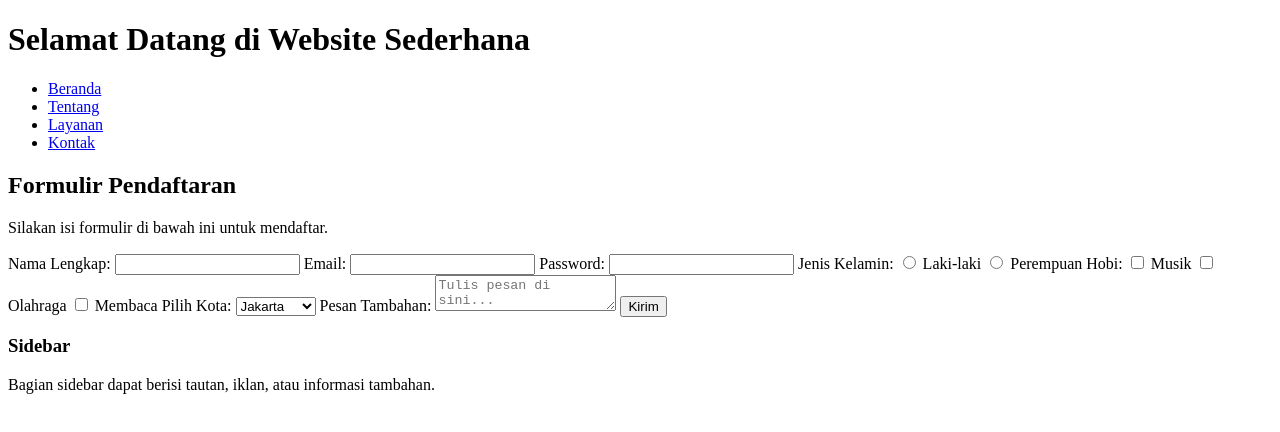
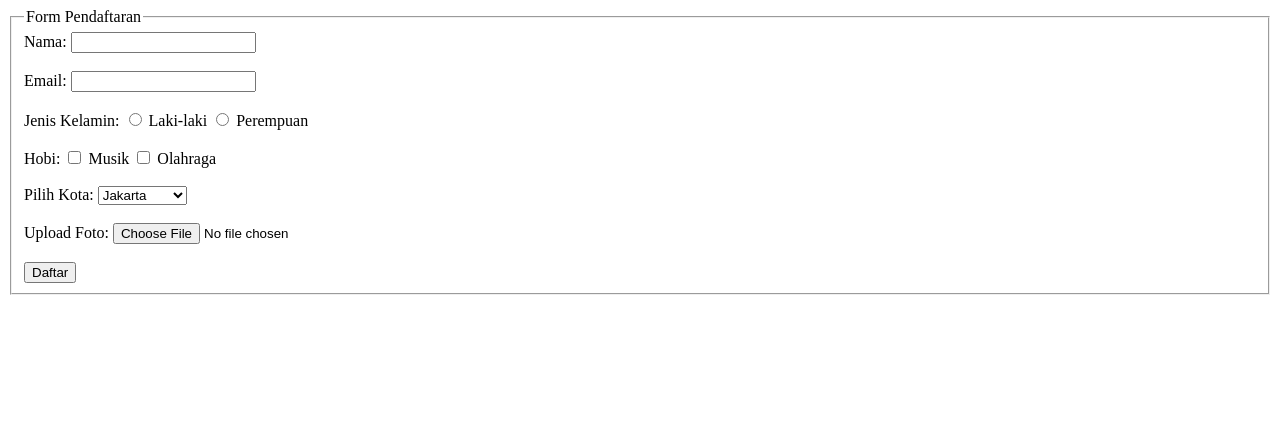
Before and after one commit to JuliaAyu21/julia.tugas-pendaftaran, a plain HTML site: page index.html in a window 1280 px wide. Drawn offline with Linux system fonts and the light colour scheme.

Commit message:
Add files via upload

```diff
--- a/index.html
+++ b/index.html
@@ -3,68 +3,43 @@
 <head>
     <meta charset="UTF-8">
     <meta name="viewport" content="width=device-width, initial-scale=1.0">
-    <title>Formulir Pendaftaran</title>
-    <link rel="stylesheet" href="style.css">
+    <title>Form Pendaftaran</title>
 </head>
 <body>
-    <header>
-        <h1>Selamat Datang di Website Sederhana</h1>
-        <nav>
-            <ul>
-                <li><a href="#">Beranda</a></li>
-                <li><a href="#">Tentang</a></li>
-                <li><a href="#">Layanan</a></li>
-                <li><a href="#">Kontak</a></li>
-            </ul>
-        </nav>
-    </header>
-
-    <div class="container">
-        <section class="form-container">
-            <h2>Formulir Pendaftaran</h2>
-            <p>Silakan isi formulir di bawah ini untuk mendaftar.</p>
-            <form action="#" method="post">
-                <label for="nama">Nama Lengkap:</label>
-                <input type="text" id="nama" name="nama" required>
+    <form action="#" method="post" enctype="multipart/form-data">
+        <fieldset>
+            <legend>Form Pendaftaran</legend>
+            <label for="nama">Nama:</label>
+            <input type="text" id="nama" name="nama"><br><br>
 
             <label for="email">Email:</label>
-                <input type="email" id="email" name="email" required>
-
-                <label for="password">Password:</label>
-                <input type="password" id="password" name="password" required>
+            <input type="email" id="email" name="email"><br><br>
 
             <label>Jenis Kelamin:</label>
-                <input type="radio" id="laki" name="gender" value="Laki-laki">
-                <label for="laki">Laki-laki</label>
-                <input type="radio" id="perempuan" name="gender" value="Perempuan">
-                <label for="perempuan">Perempuan</label>
+            <input type="radio" id="laki-laki" name="jenis_kelamin" value="Laki-laki">
+            <label for="laki-laki">Laki-laki</label>
+            <input type="radio" id="perempuan" name="jenis_kelamin" value="Perempuan">
+            <label for="perempuan">Perempuan</label><br><br>
 
             <label>Hobi:</label>
             <input type="checkbox" id="musik" name="hobi" value="Musik">
             <label for="musik">Musik</label>
             <input type="checkbox" id="olahraga" name="hobi" value="Olahraga">
-                <label for="olahraga">Olahraga</label>
-                <input type="checkbox" id="membaca" name="hobi" value="Membaca">
-                <label for="membaca">Membaca</label>
+            <label for="olahraga">Olahraga</label><br><br>
 
             <label for="kota">Pilih Kota:</label>
             <select id="kota" name="kota">
                 <option value="Jakarta">Jakarta</option>
                 <option value="Surabaya">Surabaya</option>
                 <option value="Bandung">Bandung</option>
-                </select>
+                <option value="Yogyakarta">Yogyakarta</option>
+            </select><br><br>
 
-                <label for="pesan">Pesan Tambahan:</label>
-                <textarea id="pesan" name="pesan" placeholder="Tulis pesan di sini..."></textarea>
+            <label for="foto">Upload Foto:</label>
+            <input type="file" id="foto" name="foto"><br><br>
 
-                <button type="submit">Kirim</button>
+            <button type="submit">Daftar</button>
+        </fieldset>
     </form>
-        </section>
-
-        <aside class="sidebar">
-            <h3>Sidebar</h3>
-            <p>Bagian sidebar dapat berisi tautan, iklan, atau informasi tambahan.</p>
-        </aside>
-    </div>
 </body>
 </html>
```
Lines whose indentation alone changed are shown as unchanged.
